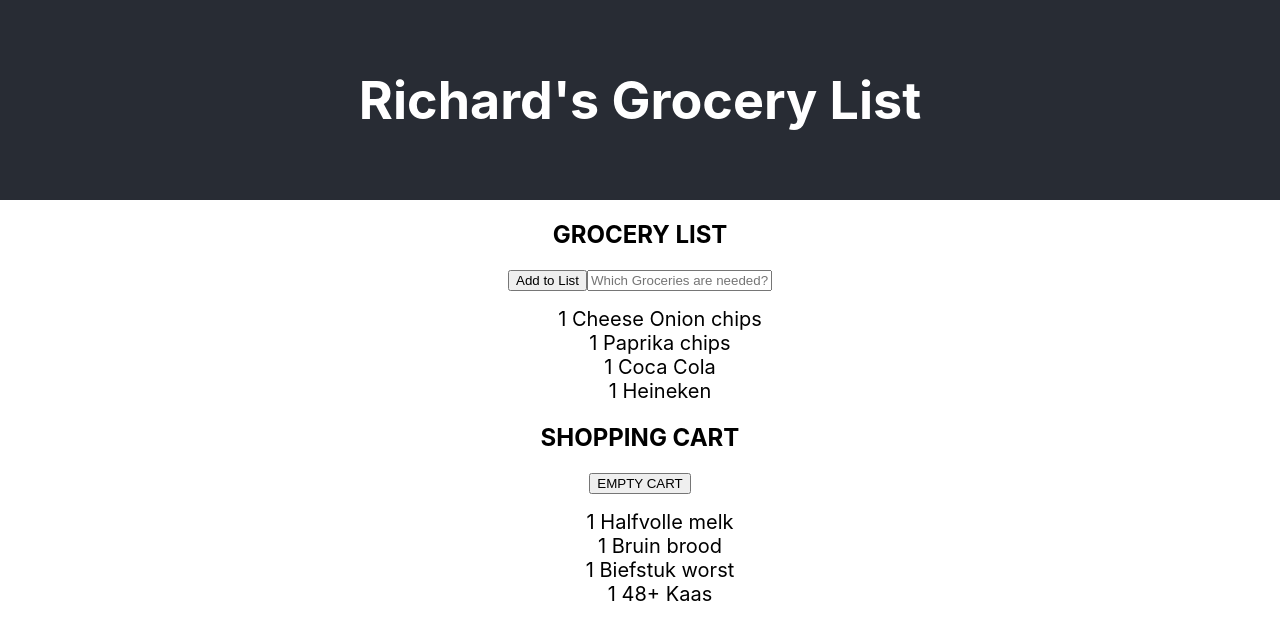
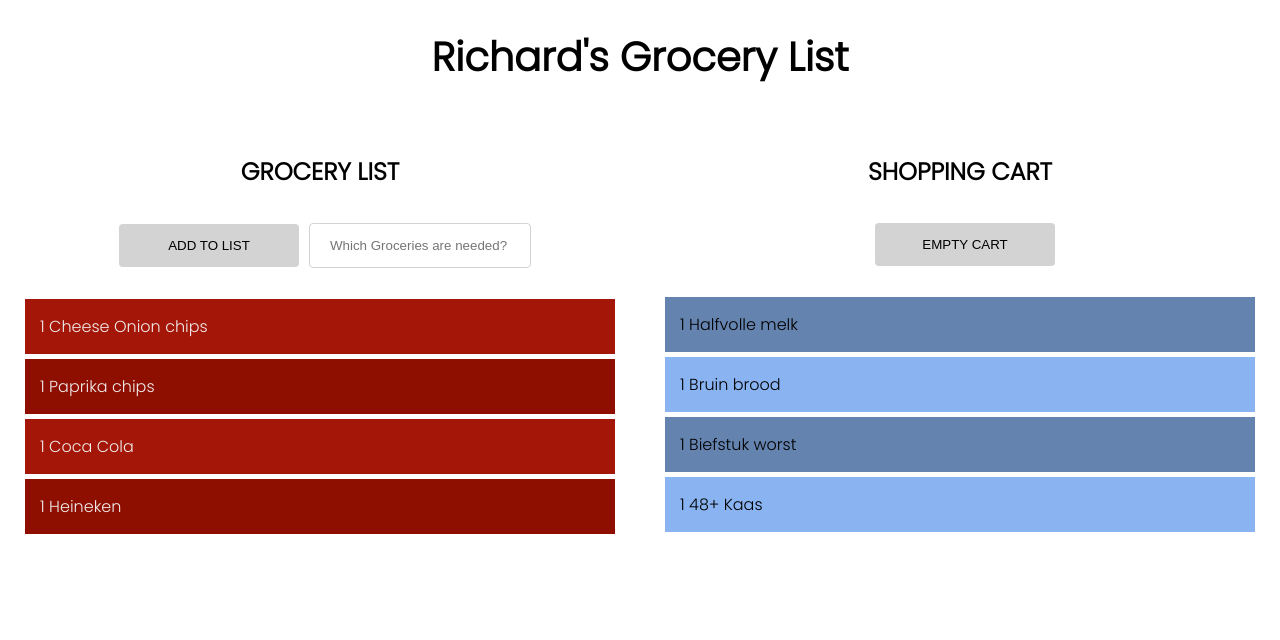
Before and after one commit to Rfvanesveld/Grocery-List, a React (Create React App) app: page / in a window 1280 px wide. Shown: the top 640 px of the page. Built offline with nearby package versions, Linux system fonts and the light colour scheme.

Commit message:
Part 7 completed

```diff
--- a/src/App.css
+++ b/src/App.css
@@ -1,105 +1,72 @@
-.App {
-  text-align: center;
+@import url('https://fonts.googleapis.com/css2?family=Poppins:wght@300&display=swap');
+body {
+   font-family: 'Poppins', sans-serif;
 }
 
+.App {
+  text-align: center;}
+
 .App-header {
-  background-color: #282c34;
-  min-height: 200px;
   display: flex;
   flex-direction: column;
   align-items: center;
   justify-content: center;
-  font-size: calc(10px + 2vmin);
-  color: white;
-}
-
-.App-link {
-  color: #61dafb;
-}
+  font-size: 20px;
+  color:black;}
 
 .List-Item {
-  font-size: 20px;
-  list-style: none;
-}
-
-*/ * {
-	padding: 0;
-	margin: 0;
-	box-sizing: border-box;
-}
-
-/* .App {
-  text-align: center;
-}
-
-.container {
-  display: flex;
-  justify-content: center;
-}
-
-.App-header {
-  background-color: #1a1d22;
-  min-height: 200px;
-  display: flex;
-  flex-direction: column;
-  align-items: center;
-  justify-content: center;
-  font-size: calc(10px + 2vmin);
-  color: rgb(255, 255, 255);
-}
-
-.list-item {
-  font-size: 20px;
   display: flex;
   justify-content: space-between;
-  padding: 10px;
+  padding: 15px;
   list-style: none;
   margin: 5px;
+  color: rgb(240, 237, 237);}
+
+.Button,
+.Inputfield {
+  width: 180px;
   color: black;
-  }
-
-.grocery-list li:nth-of-type(odd) {
-  background: #d80d0d;
-}
-
-.grocery-list li:nth-of-type(even) {
-  background: #d87867;
-}
-
-.shopping-cart li:nth-of-type(odd) {
-  background: #5653d1;
-}
-
-.shopping-cart li:nth-of-type(even) {
-  background: #a4a1d3;
-}
-
-.grocery-list {
-  border-radius: 5px;
-  min-width: 300px;
-  margin: 5px;
-  padding: 5px;
-  text-align: center;
-	min-width: 300px;
-}
-
-.shopping-cart {
-  border-radius: 5px;
-  min-width: 300px;
-  margin: 5px;
-  padding: 5px;
-  text-align: center;
-	min-width: 300px;
-}
-
-input, button {
-  width: 200px;
-  color: black;
-  padding: 10px 20px;
-  margin: 20px 0;
-  border-color: black;
+  padding: 14px 20px;
+  margin: 15px 0;
+  border: none;
   border-radius: 4px;
   cursor: pointer;
   background-color: lightgray;
-  margin-left: 10px;
-} */
+  margin-left: 10px;}
+
+.Groceries-Input input {
+  background-color: white;}
+
+.Groceries-Input input {
+  border: 1px solid lightgray;}
+
+.Groceries-List {
+  width: 50%;
+  padding: 20px;}
+
+.Groceries-List ul {
+  padding: 0;}
+
+.Shopping-Cart {
+  width: 50%;
+  padding: 20px;}
+
+.Shopping-Cart ul {
+  padding: 0;}
+
+.Container {
+  display: flex;}
+
+.Shopping-Items .List-Item {
+  background: #6583af;
+  color: black;}
+
+.Shopping-Items .List-Item:nth-child(even) {
+  background: #89b3f1;
+  color: black;}
+
+.Groceries .List-Item {
+  background: #8E0E00;}
+
+.Groceries .List-Item:nth-child(odd) {
+  background: #a41607;}
--- a/src/Components/Container.js
+++ b/src/Components/Container.js
@@ -84,20 +84,22 @@ class Container extends React.Component {
     render() {
         return (
             <div className="Container">
-
+                <div className="Groceries-List Groceries">
                     <Grocerylist
-                    // className=".."
                         list={this.state.Grocery_Items}
                         onClick={this.addtoCart}
                         addClick={this.addtoList}
                     />
+                </div>
+
+                <div className="Shopping-Cart Shopping-Items">
                     <ShoppingCart
-                    // className=".."
+
                         list={this.state.ShoppingList_Items}
                         onClick={this.addtoCart}
                         emptyClick={this.emptyCart}
                     />
-
+                </div>
             </div>
         )
     }
--- a/src/Components/GroceryList.js
+++ b/src/Components/GroceryList.js
@@ -4,9 +4,7 @@ import InputField from "./InputField"
 
 function Grocerylist(props) {
     return (
-        <div
-            className='Grocery-List'
-        >
+        <div>
             <h2>GROCERY LIST</h2>
             <InputField
                 click={props.addClick} />
--- a/src/Components/InputField.js
+++ b/src/Components/InputField.js
@@ -15,18 +15,18 @@ class InputField extends React.Component {
 
     render() {
         return (
-            <div>
+            <div className="Groceries-Input">
 
-                <button
+                <button className="Button"
                     onClick={() => {
                         this.setState({ input: "" })
                         this.props.click(this.state.input)
-                    }}>  Add to List
+                    }}>  ADD TO LIST
                 </button>
 
                 <input
                     type="text"
-                    className=".."
+                    className="Inputfield"
                     value={this.state.input}
                     onChange={this.handleChange}
                     placeholder="Which Groceries are needed?"
--- a/src/Components/ShoppingCart.js
+++ b/src/Components/ShoppingCart.js
@@ -3,10 +3,10 @@ import List from "./List"
 
 function ShoppingCart(props) {
     return (
-        <div className='Shopping-Cart'>
+        <div>
             <h2>SHOPPING CART</h2>
 
-            <button
+            <button className="Button"
                 onClick={() => props.emptyClick()}>
                 EMPTY CART
             </button>
```
Lines whose indentation alone changed are shown as unchanged.
